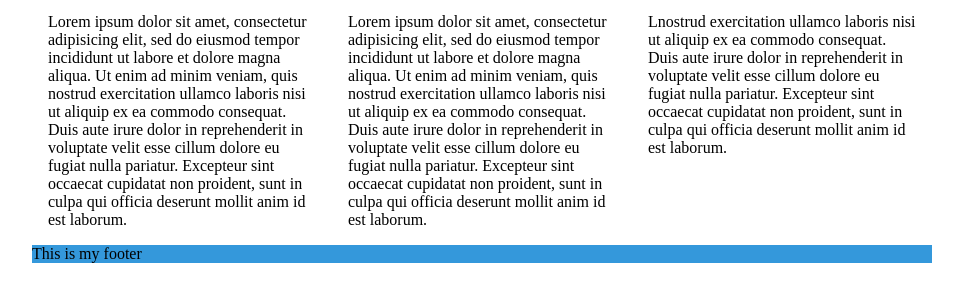
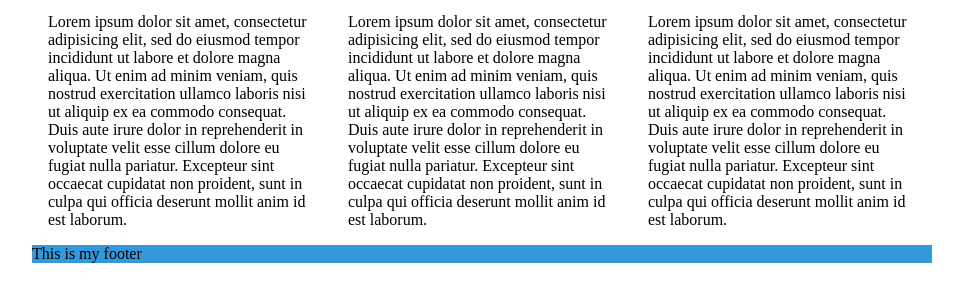
Before and after one commit to nzeitter/mi349fs16, a plain HTML site: page Week-9/Flexbox-4/HeaderThreeColumnContentFooter.html in a window 1280 px wide. Shown: the part 40-342 px from the top of the page, without its empty margins (158-1121 px from the left). Drawn offline with Linux system fonts and the light colour scheme; a script that the page names is missing.

Commit message:
Update HeaderThreeColumnContentFooter.html

```diff
--- a/Week-9/Flexbox-4/HeaderThreeColumnContentFooter.html
+++ b/Week-9/Flexbox-4/HeaderThreeColumnContentFooter.html
@@ -26,7 +26,7 @@
             <p>Lorem ipsum dolor sit amet, consectetur adipisicing elit, sed do eiusmod tempor incididunt ut labore et dolore magna aliqua. Ut enim ad minim veniam, quis nostrud exercitation ullamco laboris nisi ut aliquip ex ea commodo consequat. Duis aute irure dolor in reprehenderit in voluptate velit esse cillum dolore eu fugiat nulla pariatur. Excepteur sint occaecat cupidatat non proident, sunt in culpa qui officia deserunt mollit anim id est laborum.</p>
           </section>
           <section>
-            <p>Lnostrud exercitation ullamco laboris nisi ut aliquip ex ea commodo consequat. Duis aute irure dolor in reprehenderit in voluptate velit esse cillum dolore eu fugiat nulla pariatur. Excepteur sint occaecat cupidatat non proident, sunt in culpa qui officia deserunt mollit anim id est laborum.</p>
+            <p>Lorem ipsum dolor sit amet, consectetur adipisicing elit, sed do eiusmod tempor incididunt ut labore et dolore magna aliqua. Ut enim ad minim veniam, quis nostrud exercitation ullamco laboris nisi ut aliquip ex ea commodo consequat. Duis aute irure dolor in reprehenderit in voluptate velit esse cillum dolore eu fugiat nulla pariatur. Excepteur sint occaecat cupidatat non proident, sunt in culpa qui officia deserunt mollit anim id est laborum.</p>
           </section>
         </div>
         <footer>
```
